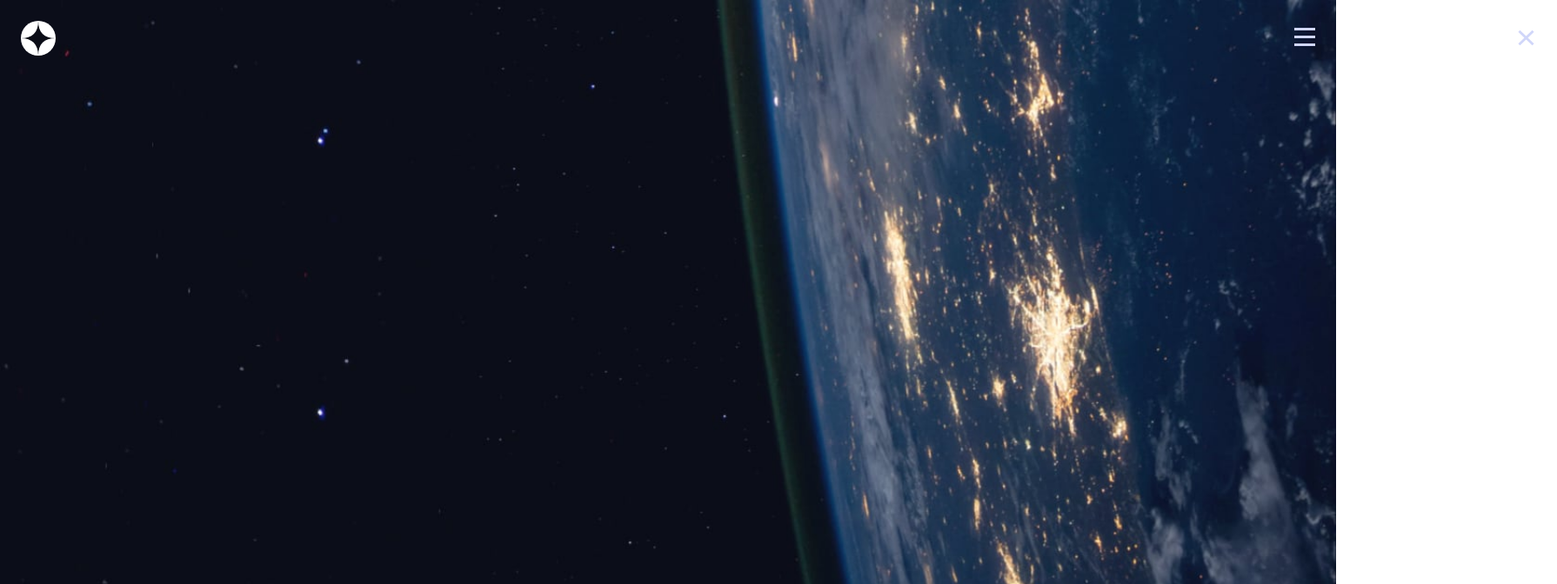
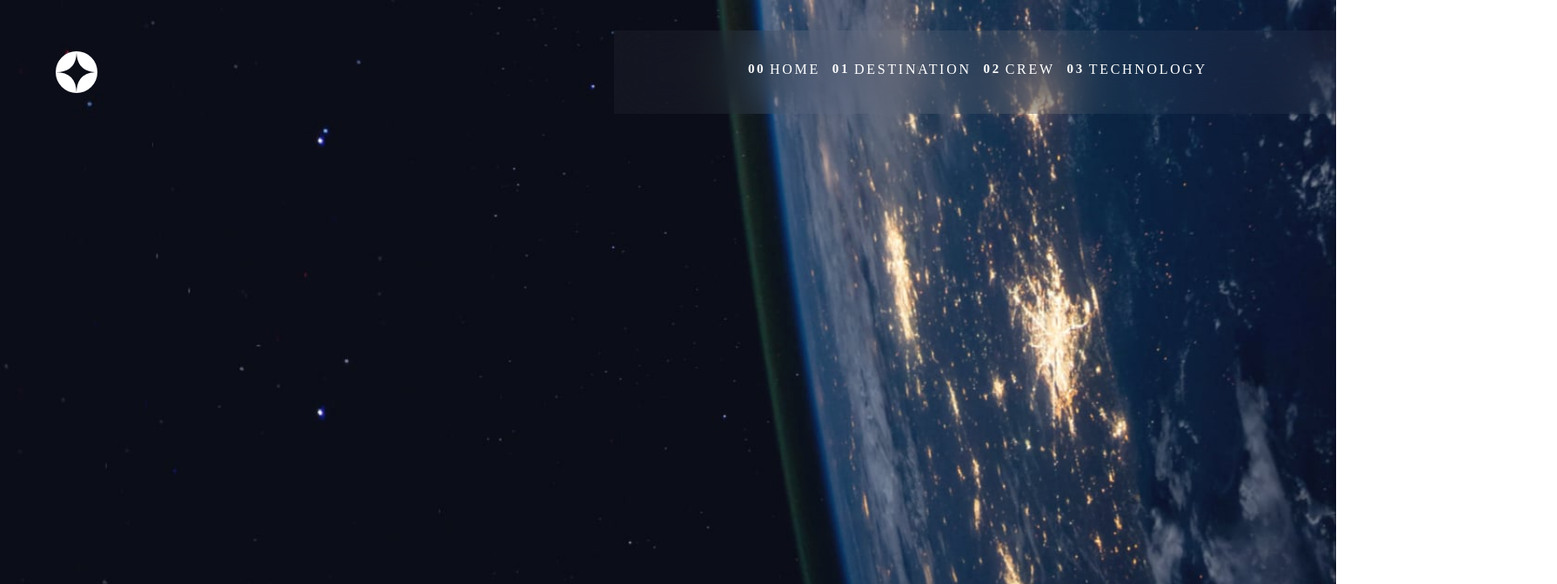
Before and after one commit to salvarez96/FEM-space-website, a React (Vite) app: page / in a window 1536 px wide. Shown: the top 672 px of the page at 87% size, 1790 px wide, since content can reach past the window. Built offline with nearby package versions, Linux system fonts and the light colour scheme; a web font is replaced by a local one.

Commit message:
💄 Update and improve project header
Add tablet and desktop header views. Improve header mobile user experience.

```diff
--- a/src/header/header.module.scss
+++ b/src/header/header.module.scss
@@ -14,23 +14,29 @@ input[type='checkbox'] {
   justify-content: space-between;
   align-items: center;
   padding: 24px;
-  z-index: 0;
+  z-index: 99;
+
+  & .hamburger-icon {
+    transform: rotateY(0);
+    transition: transform 0.3s ease-in-out;
+  }
 }
 
 .navigation-container {
   display: flex;
   flex-direction: column;
   padding: 34px 26px 0 32px;
-  width: 254px;
+  width: 60%;
+  max-width: 350px;
   min-height: 100vh;
   position: absolute;
-  z-index: 1;
+  z-index: 999;
   right: 0;
   background-color: rgba(255,255,255,0.04);
   backdrop-filter: blur(30px);
 
-  transform: translateX(100%);
-  transition: 0.2s ease-in-out transform;
+  transform: rotateY(90deg);
+  transition: transform 0.2s ease-in-out;
 }
 
 .close-navigation-label {
@@ -61,11 +67,74 @@ nav ul {
 }
 
 input[type='checkbox']:checked {
-  & ~ .navigation-container {
-    transform: translateX(0);
+  & ~ .navigation-container,
+  & ~ .header-icons-container .hamburger-icon {
+    transform: rotateY(0);
+  }
+}
+
+// tablet dimensions
+@media (min-width: 768px) {
+  label[for='hamburger-menu-toggle'] {
+    display: none;
   }
 
-  & ~ .header-icons-container .hamburger-icon {
-    display: none;
+  .header-icons-container img {
+    margin-left: 10px;
+    width: 48px;
+    height: 48px;
+  }
+
+  .navigation-container {
+    transform: rotateY(0);
+    min-height: calc(96rem / 16);
+    min-width: 450px;
+    padding-top: 18px;
+
+    & nav ul {
+      flex-direction: row;
+      justify-content: space-around;
+      margin-top: 18px;
+      min-height: inherit;
+      font-size: calc(14rem / 16);
+
+      & .navigation-item-number {
+        display: none;
+      }
+    }
   }
 }
+
+// desktop dimensions
+@media (min-width: 1440px) {
+  header {
+    margin-top: 35px;
+  }
+
+  .header-icons-container img {
+    margin-left: 40px;
+  }
+
+  .navigation-container {
+    min-width: 830px;
+    align-items: center;
+
+    & nav {
+      min-width: 542px;
+      & ul {
+        font-size: 1rem;
+
+        & .navigation-item-number {
+          font-size: calc(15rem / 16);
+          display: block;
+          margin-right: 0.3rem;
+        }
+
+        & li {
+          display: flex;
+          align-items: flex-end;
+        }
+      }
+    }
+  }
+}
--- a/src/header/header.tsx
+++ b/src/header/header.tsx
@@ -4,24 +4,28 @@ import { navigationItems } from './navigation-items'
 
 export default function Header() {
   return (
-    <header min-heigth={96}>
+    <header min-height={96}>
       <input type="checkbox" id="hamburger-menu-toggle" />
+
       <div className={styles['header-icons-container']}>
         <img className={styles['logo']} src="/shared/logo.svg" alt="App logo" width={40} height={40} />
         <label htmlFor="hamburger-menu-toggle">
           <img className={styles['hamburger-icon']} src="/shared/icon-hamburger.svg" alt="click to open navigation" width={24} height={21} />
         </label>
       </div>
+
       <div className={styles['navigation-container']}>
         <label htmlFor="hamburger-menu-toggle" className={styles['close-navigation-label']}>
           <img className={styles['close-navigation']} src="/shared/icon-close.svg" alt="click to close navigation" width={19} height={19} />
         </label>
         <nav>
+
           <ul>
             {navigationItems.map((navItem, i) => (
               <li key={i}><span className={styles['navigation-item-number']}>{navItem.groupNumber}</span> {navItem.navTitle}</li>
             ))}
           </ul>
+
         </nav>
       </div>
     </header>
```
